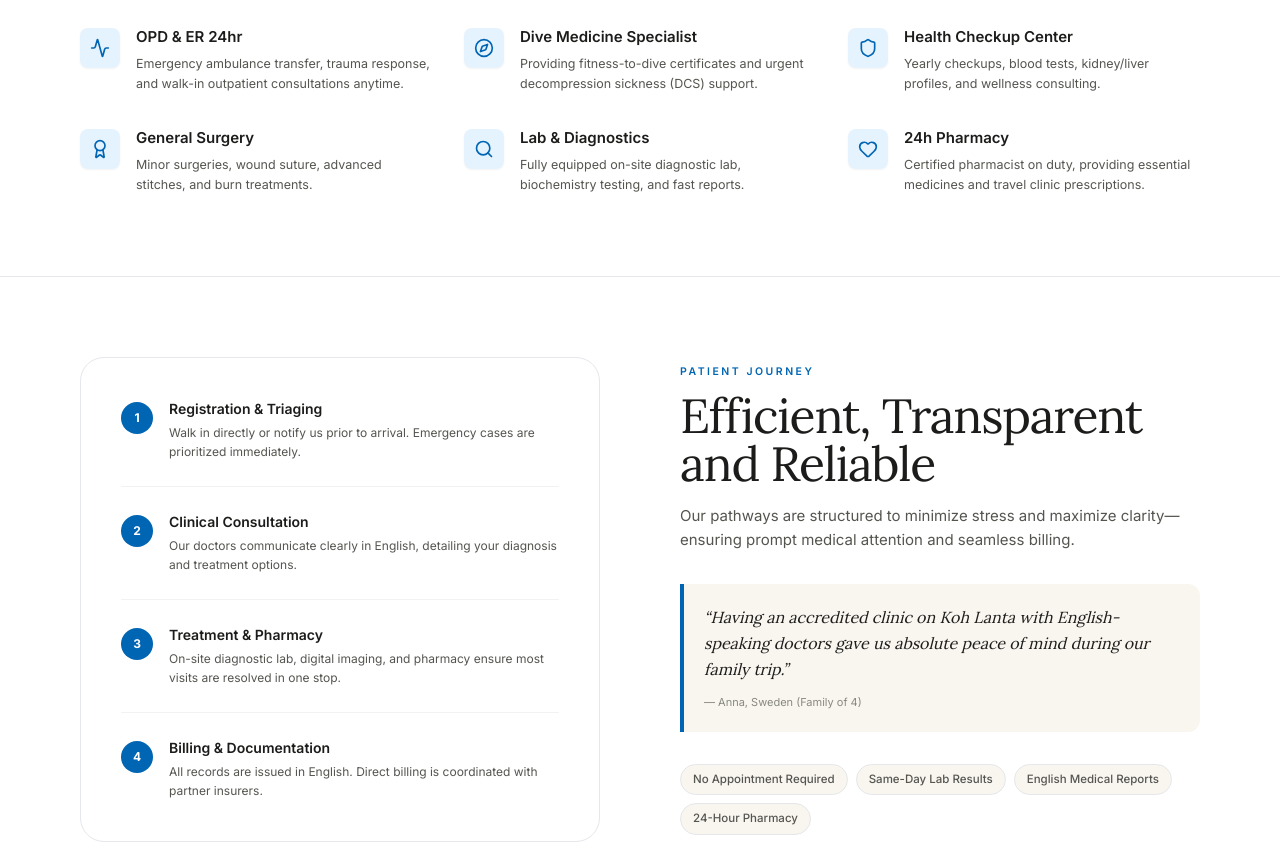
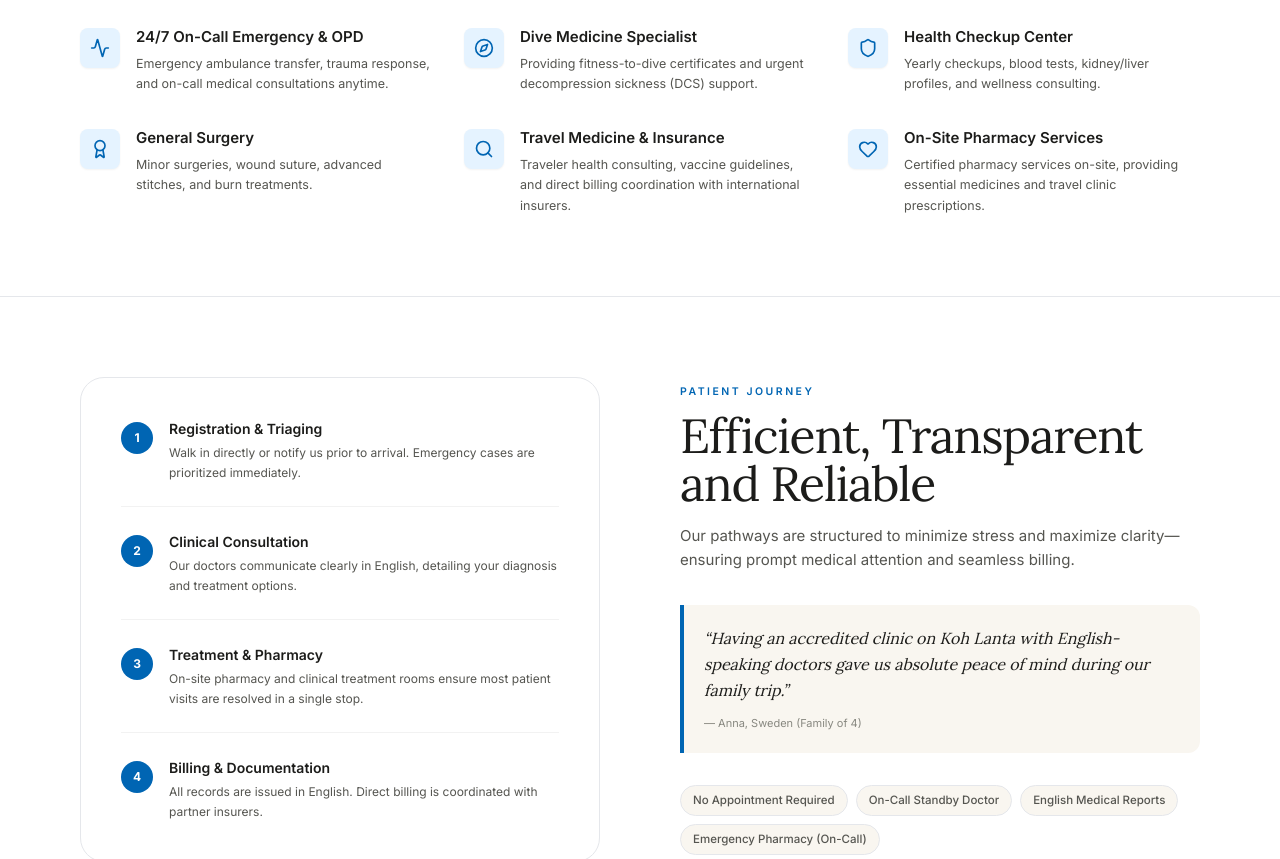
Before and after one commit to instrph2022/thonburilanta.com, a Next.js app: page / in a window 1280 px wide. Shown: the part 1820-2679 px from the top of the page. Built offline with nearby package versions, Linux system fonts and the light colour scheme; no server answers.

Commit message:
feat: align medical services and expectations content with actual clinic status (On-Call emergency/OPD/pharmacy, removed lab)

```diff
--- a/src/app/page.tsx
+++ b/src/app/page.tsx
@@ -525,8 +525,8 @@ export default function Home() {
                 <Activity className="w-5 h-5 text-teal-brand" />
               </div>
               <div>
-                <h4 className="text-[15px] font-semibold text-dark mb-1.5">OPD & ER 24hr</h4>
-                <p className="text-[12.5px] text-mid leading-relaxed">Emergency ambulance transfer, trauma response, and walk-in outpatient consultations anytime.</p>
+                <h4 className="text-[15px] font-semibold text-dark mb-1.5">24/7 On-Call Emergency & OPD</h4>
+                <p className="text-[12.5px] text-mid leading-relaxed">Emergency ambulance transfer, trauma response, and on-call medical consultations anytime.</p>
               </div>
             </div>
             <div className="flex gap-4">
@@ -561,8 +561,8 @@ export default function Home() {
                 <Search className="w-5 h-5 text-teal-brand" />
               </div>
               <div>
-                <h4 className="text-[15px] font-semibold text-dark mb-1.5">Lab & Diagnostics</h4>
-                <p className="text-[12.5px] text-mid leading-relaxed">Fully equipped on-site diagnostic lab, biochemistry testing, and fast reports.</p>
+                <h4 className="text-[15px] font-semibold text-dark mb-1.5">Travel Medicine & Insurance</h4>
+                <p className="text-[12.5px] text-mid leading-relaxed">Traveler health consulting, vaccine guidelines, and direct billing coordination with international insurers.</p>
               </div>
             </div>
             <div className="flex gap-4">
@@ -570,8 +570,8 @@ export default function Home() {
                 <Heart className="w-5 h-5 text-teal-brand" />
               </div>
               <div>
-                <h4 className="text-[15px] font-semibold text-dark mb-1.5">24h Pharmacy</h4>
-                <p className="text-[12.5px] text-mid leading-relaxed">Certified pharmacist on duty, providing essential medicines and travel clinic prescriptions.</p>
+                <h4 className="text-[15px] font-semibold text-dark mb-1.5">On-Site Pharmacy Services</h4>
+                <p className="text-[12.5px] text-mid leading-relaxed">Certified pharmacy services on-site, providing essential medicines and travel clinic prescriptions.</p>
               </div>
             </div>
           </div>
--- a/src/context/LanguageContext.tsx
+++ b/src/context/LanguageContext.tsx
@@ -66,15 +66,15 @@ const translations = {
     expectStep2Title: "Clinical Consultation",
     expectStep2Desc: "Our doctors communicate clearly in English, detailing your diagnosis and treatment options.",
     expectStep3Title: "Treatment & Pharmacy",
-    expectStep3Desc: "On-site diagnostic lab, digital imaging, and pharmacy ensure most visits are resolved in one stop.",
+    expectStep3Desc: "On-site pharmacy and clinical treatment rooms ensure most patient visits are resolved in a single stop.",
     expectStep4Title: "Billing & Documentation",
     expectStep4Desc: "All records are issued in English. Direct billing is coordinated with partner insurers.",
     expectQuote: "Having an accredited clinic on Koh Lanta with English-speaking doctors gave us absolute peace of mind during our family trip.",
     expectQuoteAuthor: "— Anna, Sweden (Family of 4)",
     expectPill1: "No Appointment Required",
-    expectPill2: "Same-Day Lab Results",
+    expectPill2: "On-Call Standby Doctor",
     expectPill3: "English Medical Reports",
-    expectPill4: "24-Hour Pharmacy",
+    expectPill4: "Emergency Pharmacy (On-Call)",
 
     // Insurance
     insTitle: "Direct Billing Partners",
@@ -265,15 +265,15 @@ const translations = {
     expectStep2Title: "ตรวจวินิจฉัยโดยทีมแพทย์",
     expectStep2Desc: "ทีมแพทย์สื่อสารภาษาอังกฤษได้อย่างเข้าใจชัดเจน พร้อมอธิบายสาเหตุ แผนการรักษา และขั้นตอนอย่างละเอียด",
     expectStep3Title: "ตรวจรักษาและรับยา",
-    expectStep3Desc: "บริการตรวจโรคครบครันในที่เดียวด้วยห้องปฏิบัติการวิเคราะห์โรค เอกซเรย์ดิจิทัล และห้องยามาตรฐานสากล",
+    expectStep3Desc: "บริการตรวจรักษาและจัดจ่ายยามาตรฐานสากล ช่วยดูแลรักษาผู้ป่วยจนเสร็จสิ้นขั้นตอนในที่เดียว",
     expectStep4Title: "ประสานงานประกันและสรุปค่าใช้จ่าย",
     expectStep4Desc: "จัดทำเอกสารและใบรับรองแพทย์อย่างครบถ้วนเพื่ออำนวยความสะดวกในการเบิกจ่ายหรือเคลมตรงประกันภัย",
     expectQuote: "การมีคลินิกมาตรฐานระดับสากลบนเกาะลันตา ทำให้ครอบครัวของเรารู้สึกปลอดภัยและท่องเที่ยวได้อย่างอุ่นใจอย่างแท้จริง",
     expectQuoteAuthor: "— แอนนา, ครอบครัวนักท่องเที่ยวจากสวีเดน",
     expectPill1: "ไม่ต้องจองคิวก่อนเข้ารับบริการ",
-    expectPill2: "ทราบผลตรวจแล็บภายในวัน",
+    expectPill2: "มีแพทย์สแตนด์บาย On-Call",
     expectPill3: "รายงานการรักษาภาษาอังกฤษ",
-    expectPill4: "ห้องยาเปิดบริการ 24 ชั่วโมง",
+    expectPill4: "จ่ายยาฉุกเฉินตลอด 24 ชม. (On-call)",
 
     // Insurance
     insTitle: "บริษัทประกันภัยคู่สัญญา",
```
